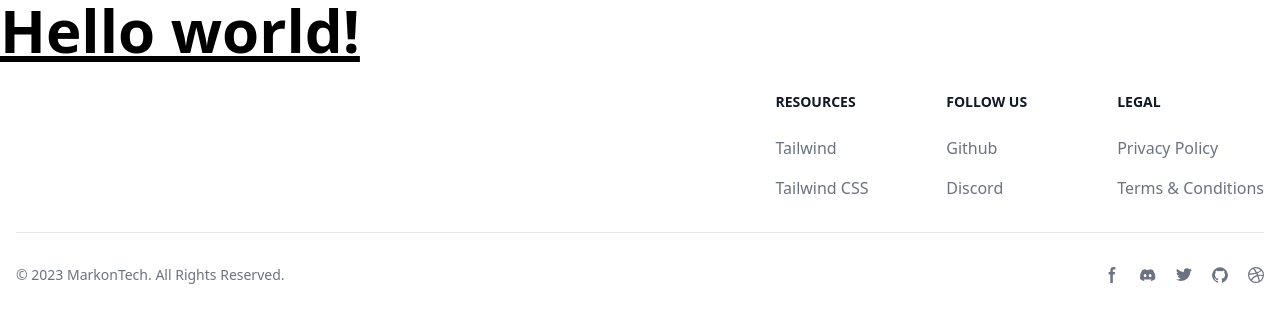
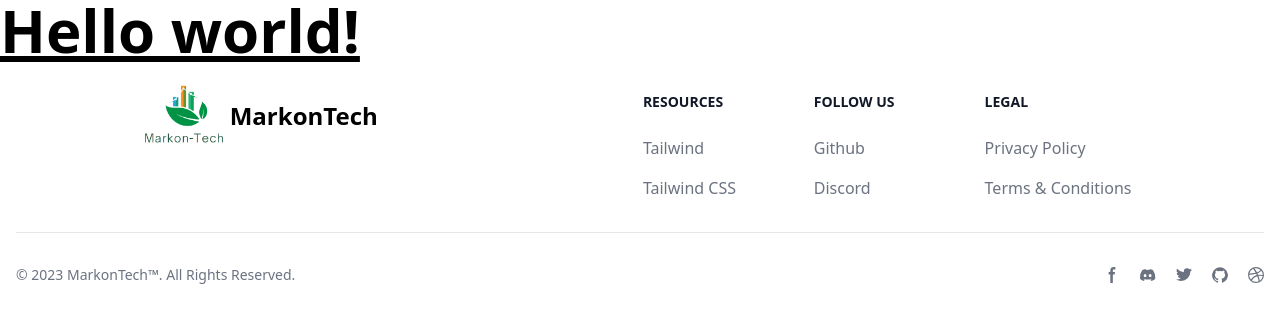
Before and after one commit to yegaraTech/CNC, a React (Vite) app: page / in a window 1280 px wide. Shown: the top 322 px of the page. Built offline with nearby package versions, Linux system fonts and the light colour scheme.

Commit message:
update the footer

```diff
--- a/src/components/Footer.jsx
+++ b/src/components/Footer.jsx
@@ -6,8 +6,14 @@ function Footer() {
 
 <footer class="bg-white dark:bg-gray-900">
     <div class="mx-auto w-full max-w-screen-xl p-4 py-6 lg:py-8">
-        <div class="md:flex md:justify-end">
+        <div class="md:flex md:justify-around">
+          <div class="mb-6 md:mb-0">
+              <a href="" class="flex items-center">
+                  <img src={logo} class="h-12 mr-3  scale-150" alt="Logo" />
+                  <span class="self-center text-2xl font-semibold whitespace-nowrap dark:text-white">MarkonTech</span>
 
+              </a>
+          </div>
           <div class="grid grid-cols-2 gap-8 sm:gap-6 sm:grid-cols-3">
               <div>
                   <h2 class="mb-6 text-sm font-semibold text-gray-900 uppercase dark:text-white">Resources</h2>
@@ -46,7 +52,7 @@ function Footer() {
       </div>
       <hr class="my-6 border-gray-200 sm:mx-auto dark:border-gray-700 lg:my-8" />
       <div class="sm:flex sm:items-center sm:justify-between">
-          <span class="text-sm text-gray-500 sm:text-center dark:text-gray-400">© 2023 <a href="" class="hover:underline">MarkonTech</a>. All Rights Reserved.
+          <span class="text-sm text-gray-500 sm:text-center dark:text-gray-400">© 2023 <a href="" class="hover:underline">MarkonTech™</a>. All Rights Reserved.
           </span>
           <div class="flex mt-4 space-x-5 sm:justify-center sm:mt-0">
               <a href="#" class="text-gray-500 hover:text-gray-900 dark:hover:text-white">
```
